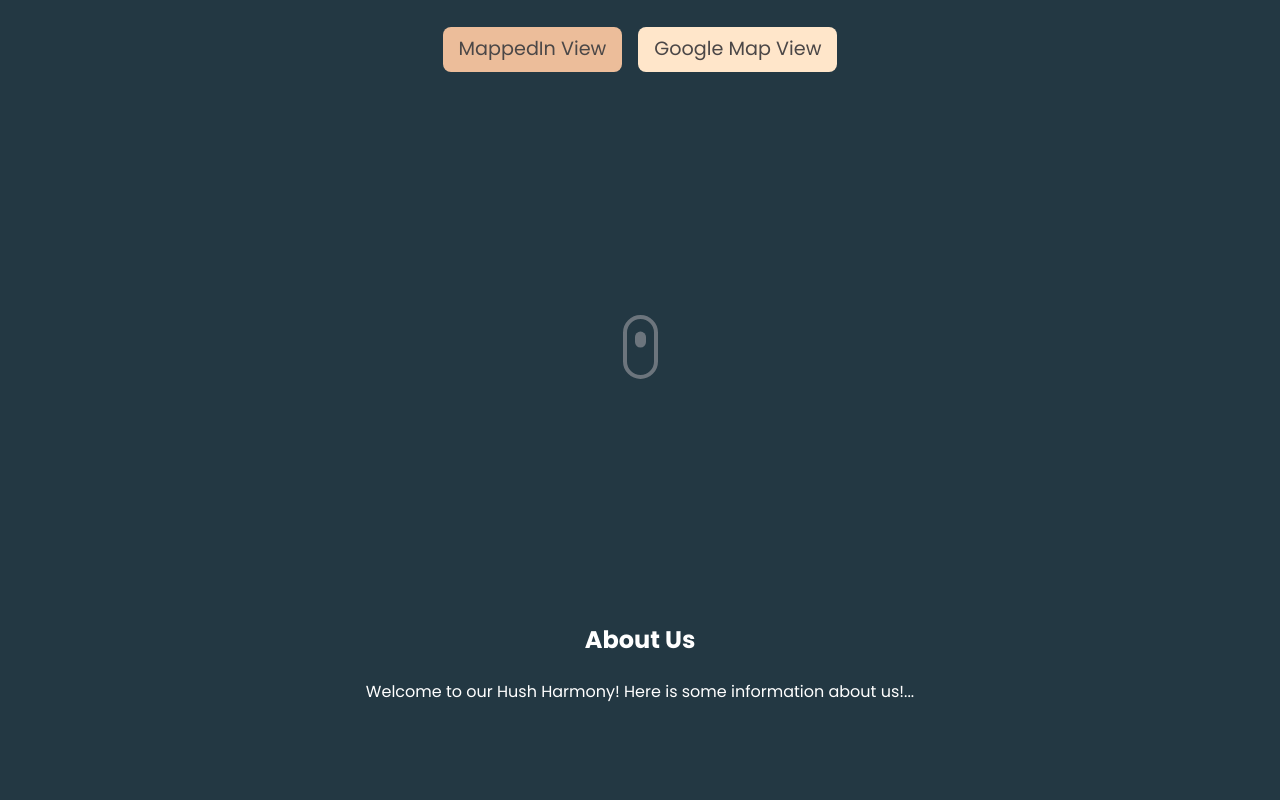
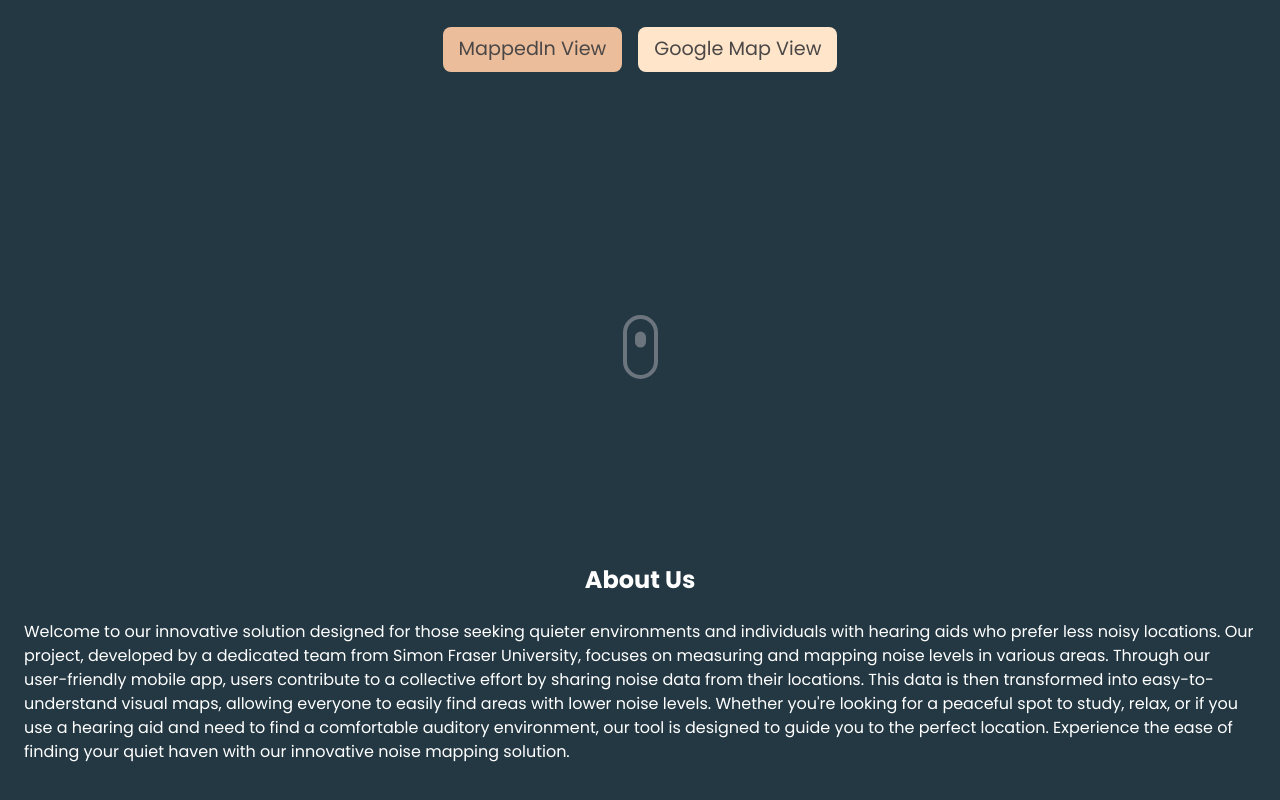
Before and after one commit to Nwhacks-legends/HushHarmonyWebApp, a React (Create React App) app: page / in a window 1280 px wide. Shown: the part 381-1181 px from the top of the page. Built offline with nearby package versions, Linux system fonts and the light colour scheme.

Commit message:
added about us

```diff
--- a/src/components/AboutUs.js
+++ b/src/components/AboutUs.js
@@ -1,5 +1,5 @@
-import React from 'react';
-import { motion } from 'framer-motion';
+import React from "react";
+import { motion } from "framer-motion";
 
 const AboutUs = () => {
   return (
@@ -12,7 +12,18 @@ const AboutUs = () => {
     >
       <h1 className="text-2xl font-bold mb-4">About Us</h1>
       <p className="text-base">
-        Welcome to our Hush Harmony! Here is some information about us!...
+        Welcome to our innovative solution designed for those seeking quieter
+        environments and individuals with hearing aids who prefer less noisy
+        locations. Our project, developed by a dedicated team from Simon Fraser
+        University, focuses on measuring and mapping noise levels in various
+        areas. Through our user-friendly mobile app, users contribute to a
+        collective effort by sharing noise data from their locations. This data
+        is then transformed into easy-to-understand visual maps, allowing
+        everyone to easily find areas with lower noise levels. Whether you're
+        looking for a peaceful spot to study, relax, or if you use a hearing aid
+        and need to find a comfortable auditory environment, our tool is
+        designed to guide you to the perfect location. Experience the ease of
+        finding your quiet haven with our innovative noise mapping solution.
       </p>
     </motion.div>
   );
```
